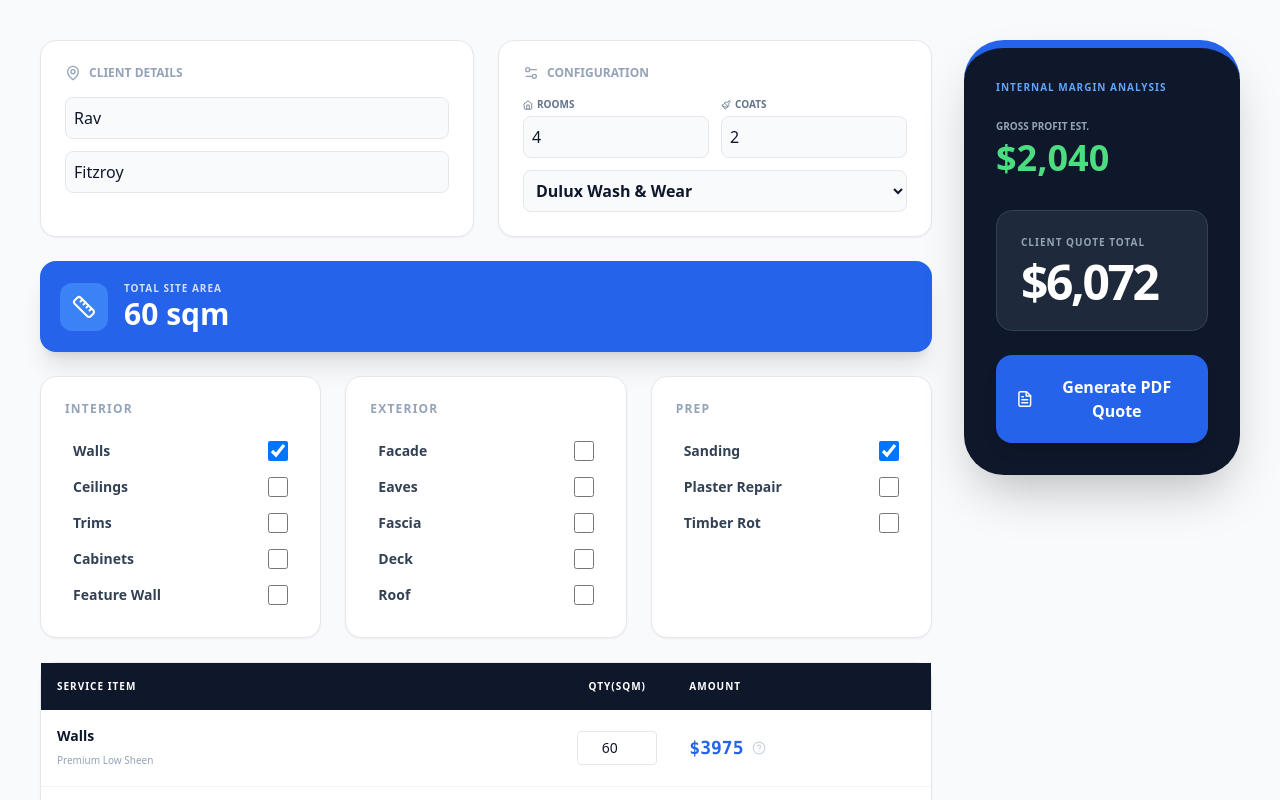
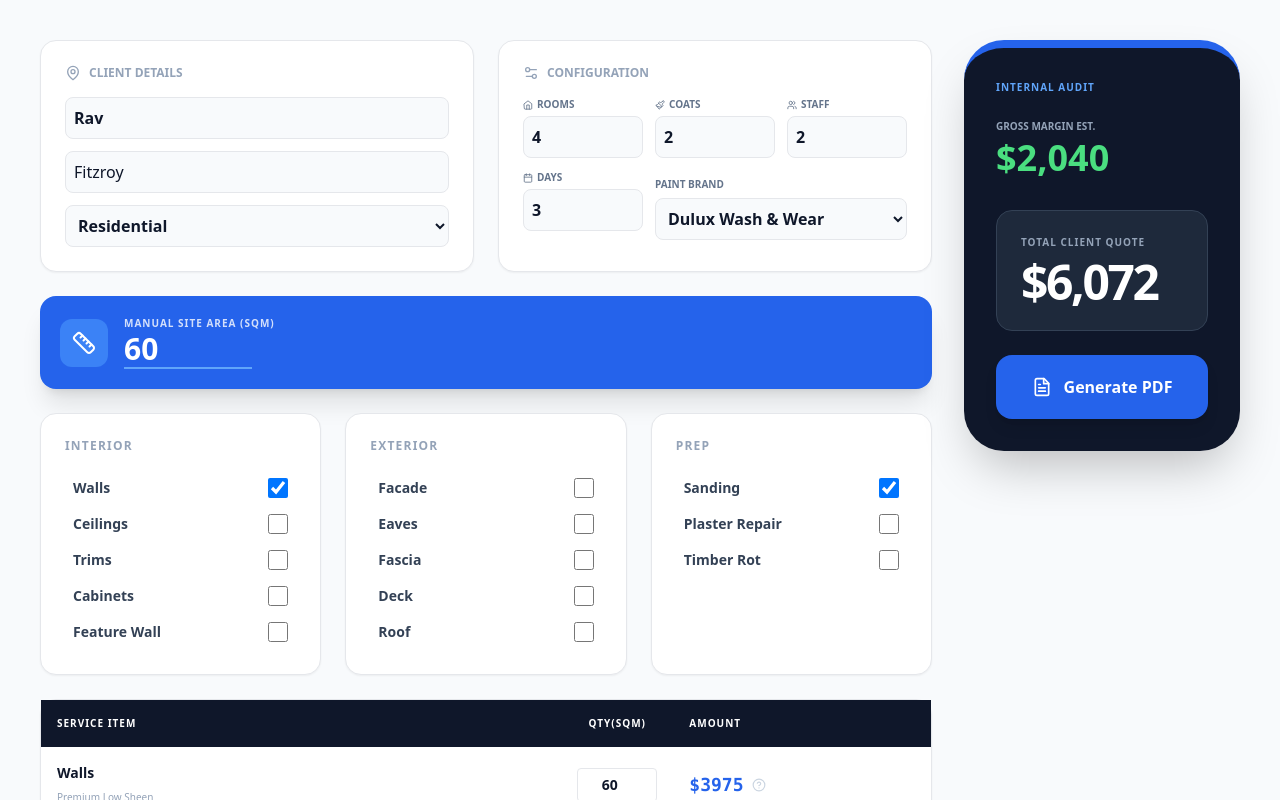
Before and after one commit to brandorb73-ship-it/paint-app, a React (Vite) app: page / in a window 1280 px wide. Shown: the top 800 px of the page. Built offline with nearby package versions, Linux system fonts and the light colour scheme.

Commit message:
Update App.jsx

```diff
--- a/src/App.jsx
+++ b/src/App.jsx
@@ -1,6 +1,6 @@
-import React, { useState } from 'react';
+import React, { useState, useEffect } from 'react';
 import {
-  FileText, Plus, HelpCircle, Trash2, Settings2, Users, MapPin, Paintbrush, Home, Ruler
+  FileText, Plus, HelpCircle, Trash2, Settings2, Users, MapPin, Paintbrush, Home, Ruler, Calendar
 } from 'lucide-react';
 import { jsPDF } from "jspdf";
 import "jspdf-autotable";
@@ -8,19 +8,30 @@ import { sectorData, serviceCatalog, pricingData, calculateLineItem } from './ut
 
 export default function RavPropertyApp() {
   const [client, setClient] = useState({ name: 'Rav', address: 'Fitzroy', sector: 'Residential' });
-  const [setup, setSetup] = useState({ rooms: 4, coats: 2, painters: 2, days: 3, brand: 'Dulux Wash & Wear' });
+  const [setup, setSetup] = useState({ rooms: 4, coats: 2, painters: 2, days: 3, brand: 'Dulux Wash & Wear', manualSiteArea: 60 });
   const [selectedServices, setSelectedServices] = useState({ 'Walls': true, 'Sanding': true });
+  const [tableQtys, setTableQtys] = useState({}); // Stores editable sqm for each line item
   const [customItems, setCustomItems] = useState([]);
 
-  // Calculate Site Area based on rooms (15sqm per room default)
-  const totalSiteArea = setup.rooms * 15;
+  // Sync table quantities when manual site area or services change
+  useEffect(() => {
+    const newQtys = { ...tableQtys };
+    Object.entries(serviceCatalog).forEach(([group, services]) => {
+      Object.keys(services).forEach(s => {
+        if (selectedServices[s] && !newQtys[s]) {
+          newQtys[s] = setup.manualSiteArea;
+        }
+      });
+    });
+    setTableQtys(newQtys);
+  }, [selectedServices, setup.manualSiteArea]);
 
   const activeItems = Object.entries(serviceCatalog).flatMap(([group, services]) =>
     Object.keys(services).filter(s => selectedServices[s]).map(s => ({
       id: s,
       service: s,
       desc: services[s].desc,
-      qty: totalSiteArea,
+      qty: tableQtys[s] || setup.manualSiteArea,
       rate: services[s].rate
     }))
   ).concat(customItems);
@@ -32,7 +43,7 @@ export default function RavPropertyApp() {
 
   const generatePDF = () => {
     const doc = new jsPDF();
-    doc.setFillColor(30, 41, 59); // Dark navy header
+    doc.setFillColor(30, 41, 59);
     doc.rect(0, 0, 210, 40, 'F');
     doc.setTextColor(255, 255, 255);
     doc.setFontSize(22);
@@ -40,13 +51,12 @@ export default function RavPropertyApp() {
 
     doc.setTextColor(30, 41, 59);
     doc.setFontSize(10);
-    doc.text(`CLIENT: ${client.name}`, 14, 50);
-    doc.text(`ADDRESS: ${client.address}`, 14, 55);
-    doc.text(`TOTAL SITE AREA: ${totalSiteArea} sqm`, 14, 60);
+    doc.text(`CLIENT: ${client.name} | ADDRESS: ${client.address}`, 14, 50);
+    doc.text(`TOTAL SITE AREA: ${setup.manualSiteArea} sqm | SECTOR: ${client.sector}`, 14, 55);
 
     doc.autoTable({
-      startY: 70,
-      head: [['Service', 'Description', 'Qty', 'Amount']],
+      startY: 65,
+      head: [['Service', 'Description', 'Qty/Sqm', 'Amount']],
       body: activeItems.map(it => [
         it.service, it.desc, `${it.qty} sqm`,
         `$${calculateLineItem(it.qty, it.rate, pricingData.brands[setup.brand], setup.coats, sector.multiplier).total.toFixed(2)}`
@@ -64,46 +74,44 @@ export default function RavPropertyApp() {
         <div className="lg:col-span-3 space-y-6">
 
           <div className="grid md:grid-cols-2 gap-6">
-            {/* 1. CLIENT DETAILS */}
             <div className="bg-white p-6 rounded-2xl border shadow-sm">
               <h2 className="text-xs font-black text-slate-400 uppercase mb-4 flex items-center gap-2"><MapPin size={16}/> Client Details</h2>
               <div className="space-y-3">
-                <input className="w-full p-2 border rounded-lg bg-slate-50" value={client.name} onChange={e => setClient({...client, name: e.target.value})} placeholder="Client Name" />
+                <input className="w-full p-2 border rounded-lg bg-slate-50 font-bold" value={client.name} onChange={e => setClient({...client, name: e.target.value})} placeholder="Client Name" />
                 <input className="w-full p-2 border rounded-lg bg-slate-50" value={client.address} onChange={e => setClient({...client, address: e.target.value})} placeholder="Project Address" />
+                <select className="w-full p-2 border rounded-lg bg-slate-50 font-bold" value={client.sector} onChange={e => setClient({...client, sector: e.target.value})}>
+                  {Object.keys(sectorData).map(s => <option key={s}>{s}</option>)}
+                </select>
               </div>
             </div>
 
-            {/* 2. CONFIGURATION */}
             <div className="bg-white p-6 rounded-2xl border shadow-sm">
               <h2 className="text-xs font-black text-slate-400 uppercase mb-4 flex items-center gap-2"><Settings2 size={16}/> Configuration</h2>
-              <div className="grid grid-cols-2 gap-3">
-                <div className="space-y-1">
-                  <label className="text-[10px] font-bold text-slate-500 uppercase flex items-center gap-1"><Home size={10}/> Rooms</label>
-                  <input type="number" className="w-full p-2 bg-slate-50 border rounded-lg" value={setup.rooms} onChange={e => setSetup({...setup, rooms: Number(e.target.value)})} />
+              <div className="grid grid-cols-3 gap-3">
+                <ConfigInput label="Rooms" icon={<Home size={10}/>} value={setup.rooms} onChange={v => setSetup({...setup, rooms: v})} />
+                <ConfigInput label="Coats" icon={<Paintbrush size={10}/>} value={setup.coats} onChange={v => setSetup({...setup, coats: v})} />
+                <ConfigInput label="Staff" icon={<Users size={10}/>} value={setup.painters} onChange={v => setSetup({...setup, painters: v})} />
+                <ConfigInput label="Days" icon={<Calendar size={10}/>} value={setup.days} onChange={v => setSetup({...setup, days: v})} />
+                <div className="col-span-2 space-y-1">
+                   <label className="text-[10px] font-bold text-slate-500 uppercase">Paint Brand</label>
+                   <select className="w-full p-2 bg-slate-50 border rounded-lg font-bold" value={setup.brand} onChange={e => setSetup({...setup, brand: e.target.value})}>
+                    {Object.keys(pricingData.brands).map(b => <option key={b}>{b}</option>)}
+                  </select>
                 </div>
-                <div className="space-y-1">
-                  <label className="text-[10px] font-bold text-slate-500 uppercase flex items-center gap-1"><Paintbrush size={10}/> Coats</label>
-                  <input type="number" className="w-full p-2 bg-slate-50 border rounded-lg" value={setup.coats} onChange={e => setSetup({...setup, coats: Number(e.target.value)})} />
-                </div>
-                <select className="col-span-2 p-2 bg-slate-50 border rounded-lg font-bold" value={setup.brand} onChange={e => setSetup({...setup, brand: e.target.value})}>
-                  {Object.keys(pricingData.brands).map(b => <option key={b}>{b}</option>)}
-                </select>
               </div>
             </div>
           </div>
 
-          {/* 3. SITE AREA DISPLAY */}
           <div className="bg-blue-600 p-5 rounded-2xl text-white flex items-center justify-between shadow-xl">
             <div className="flex items-center gap-4">
               <div className="bg-blue-500 p-3 rounded-xl"><Ruler size={24}/></div>
               <div>
-                <p className="text-[10px] font-black uppercase tracking-widest opacity-80">Total Site Area</p>
-                <p className="text-3xl font-black">{totalSiteArea} sqm</p>
+                <p className="text-[10px] font-black uppercase tracking-widest opacity-80">Manual Site Area (SQM)</p>
+                <input type="number" className="bg-transparent text-3xl font-black outline-none border-b-2 border-blue-400 w-32" value={setup.manualSiteArea} onChange={e => setSetup({...setup, manualSiteArea: Number(e.target.value)})} />
               </div>
             </div>
           </div>
 
-          {/* 4. SERVICE CATALOG */}
           <div className="grid md:grid-cols-3 gap-6">
             {Object.entries(serviceCatalog).map(([group, services]) => (
               <div key={group} className="bg-white p-6 rounded-2xl border shadow-sm">
@@ -118,31 +126,25 @@ export default function RavPropertyApp() {
             ))}
           </div>
 
-          {/* 5. ITEM TABLE */}
           <div className="bg-white rounded-2xl border shadow-sm overflow-visible">
             <table className="w-full text-left">
               <thead className="bg-slate-900 text-white text-[10px] uppercase tracking-widest">
-                <tr><th className="p-4">Service Item</th><th className="p-4 w-24 text-center">Qty(sqm)</th><th className="p-4 w-32">Amount</th><th className="p-4"></th></tr>
+                <tr><th className="p-4">Service Item</th><th className="p-4 w-28 text-center">Qty(sqm)</th><th className="p-4 w-32">Amount</th><th className="p-4"></th></tr>
               </thead>
               <tbody className="divide-y divide-slate-100">
                 {activeItems.map(item => {
                   const calc = calculateLineItem(item.qty, item.rate, pricingData.brands[setup.brand], setup.coats, sector.multiplier);
                   return (
-                    <tr key={item.id} className="hover:bg-slate-50 transition-colors">
+                    <tr key={item.id} className="hover:bg-slate-50">
                       <td className="p-4"><span className="font-bold text-sm block">{item.service}</span><span className="text-[10px] text-slate-400">{item.desc}</span></td>
-                      <td className="p-4 text-center">
-                        <input type="number" className="w-20 text-center border rounded p-1.5 text-sm bg-white" value={item.qty} onChange={e => {
-                          const val = Number(e.target.value);
-                          if (customItems.find(c => c.id === item.id)) {
-                             setCustomItems(customItems.map(c => c.id === item.id ? {...c, qty: val} : c));
-                          }
-                        }} />
+                      <td className="p-4">
+                        <input type="number" className="w-full text-center border rounded p-1.5 text-sm bg-white font-bold" value={item.qty} onChange={e => setTableQtys({...tableQtys, [item.id]: Number(e.target.value)})} />
                       </td>
                       <td className="p-4">
                         <div className="flex items-center gap-2 group relative">
                           <span className="font-mono font-bold text-blue-600 text-lg">${calc.total.toFixed(0)}</span>
                           <HelpCircle size={14} className="text-slate-300 cursor-help" />
-                          <div className="hidden group-hover:block absolute bottom-full left-0 mb-3 w-64 p-4 bg-slate-800 text-white text-[10px] rounded-xl shadow-2xl z-50">{calc.formula}</div>
+                          <div className="hidden group-hover:block absolute bottom-full left-0 mb-3 w-64 p-4 bg-slate-800 text-white text-[10px] rounded-xl shadow-2xl z-[999]">{calc.formula}</div>
                         </div>
                       </td>
                       <td className="p-4">{customItems.find(c => c.id === item.id) && <button onClick={() => setCustomItems(customItems.filter(c => c.id !== item.id))}><Trash2 size={18} className="text-red-400"/></button>}</td>
@@ -151,24 +153,23 @@ export default function RavPropertyApp() {
                 })}
               </tbody>
             </table>
-            <button onClick={() => setCustomItems([...customItems, {id: Date.now(), service: 'Specialist Detail', desc: 'Manual Entry', qty: 10, rate: 60}])} className="w-full p-4 text-blue-600 font-black text-xs uppercase hover:bg-blue-50 transition flex items-center justify-center gap-2 border-t">
-              <Plus size={16}/> Add Custom Specialist Work
+            <button onClick={() => setCustomItems([...customItems, {id: Date.now(), service: 'Custom Work', desc: 'Manual Entry', qty: 10, rate: 50}])} className="w-full p-4 text-blue-600 font-black text-xs uppercase hover:bg-blue-50 transition flex items-center justify-center gap-2 border-t">
+              <Plus size={16}/> Add Specialist Item
             </button>
           </div>
         </div>
 
-        {/* 6. BI SIDEBAR */}
         <div className="lg:col-span-1">
           <div className="bg-slate-900 text-white p-8 rounded-[2.5rem] shadow-2xl sticky top-10 border-t-8 border-blue-600">
-            <h3 className="text-blue-400 font-black uppercase text-[10px] tracking-widest mb-6">Internal Margin Analysis</h3>
-            <p className="text-[10px] font-bold uppercase text-slate-400 mb-1">Gross Profit Est.</p>
+            <h3 className="text-blue-400 font-black uppercase text-[10px] tracking-widest mb-6">Internal Audit</h3>
+            <p className="text-[10px] font-bold uppercase text-slate-400 mb-1">Gross Margin Est.</p>
             <p className="text-4xl font-black text-green-400 mb-8">${(subtotal - internalLaborCost).toLocaleString(undefined, {maximumFractionDigits: 0})}</p>
             <div className="bg-slate-800 p-6 rounded-2xl mb-6 border border-slate-700">
-               <p className="text-[10px] text-slate-400 mb-2 uppercase font-black tracking-widest">Client Quote Total</p>
+               <p className="text-[10px] text-slate-400 mb-2 uppercase font-black tracking-widest">Total Client Quote</p>
                <p className="text-5xl font-black leading-none tracking-tighter">${total.toLocaleString(undefined, {maximumFractionDigits: 0})}</p>
             </div>
-            <button onClick={generatePDF} className="w-full bg-blue-600 p-5 rounded-2xl font-black flex items-center justify-center gap-3 hover:bg-blue-500 transition shadow-lg transform active:scale-95">
-               <FileText size={20}/> Generate PDF Quote
+            <button onClick={generatePDF} className="w-full bg-blue-600 p-5 rounded-2xl font-black flex items-center justify-center gap-3 hover:bg-blue-500 transition shadow-lg">
+               <FileText size={20}/> Generate PDF
             </button>
           </div>
         </div>
@@ -176,3 +177,12 @@ export default function RavPropertyApp() {
     </div>
   );
 }
+
+function ConfigInput({ label, icon, value, onChange }) {
+  return (
+    <div className="space-y-1">
+      <label className="text-[10px] font-bold text-slate-500 uppercase flex items-center gap-1">{icon} {label}</label>
+      <input type="number" className="w-full p-2 bg-slate-50 border rounded-lg font-bold" value={value} onChange={e => onChange(Number(e.target.value))} />
+    </div>
+  );
+}
```
